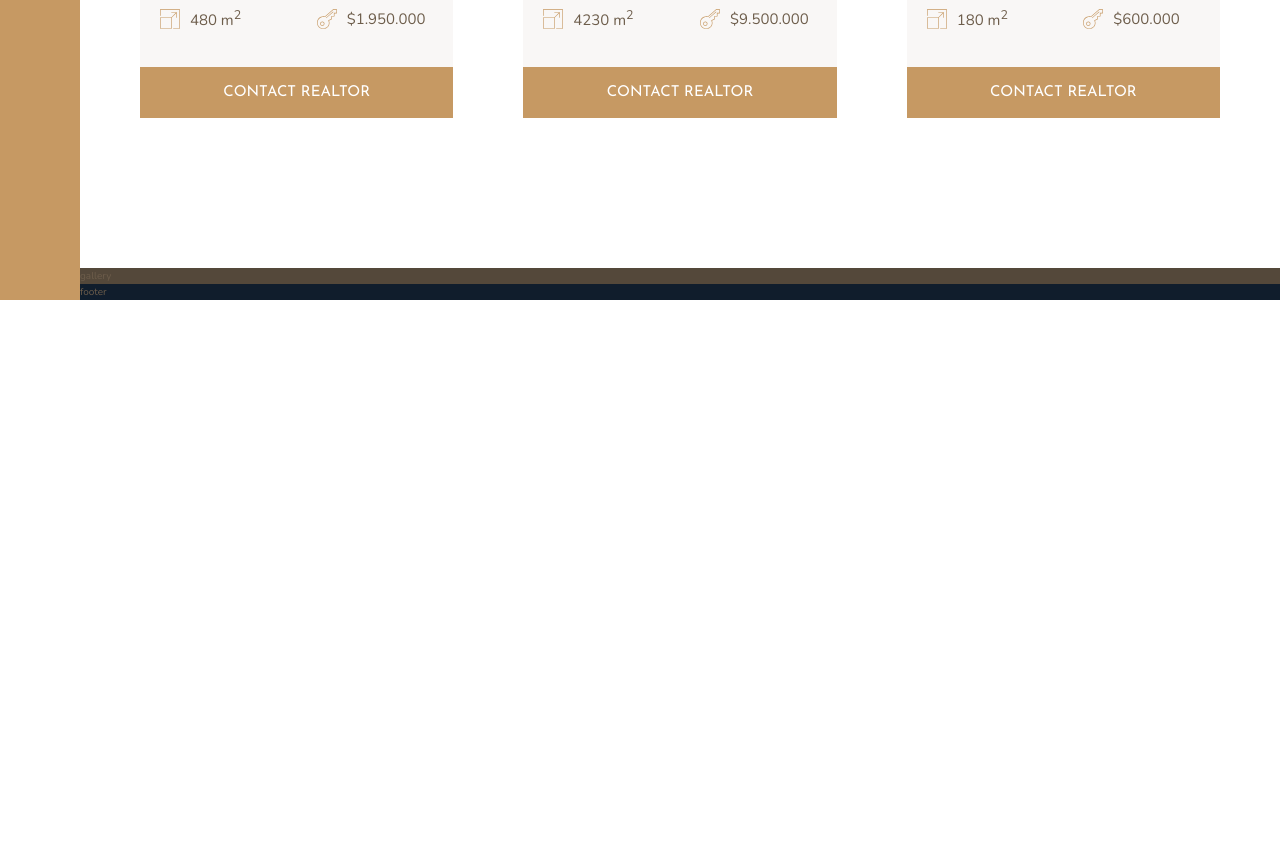
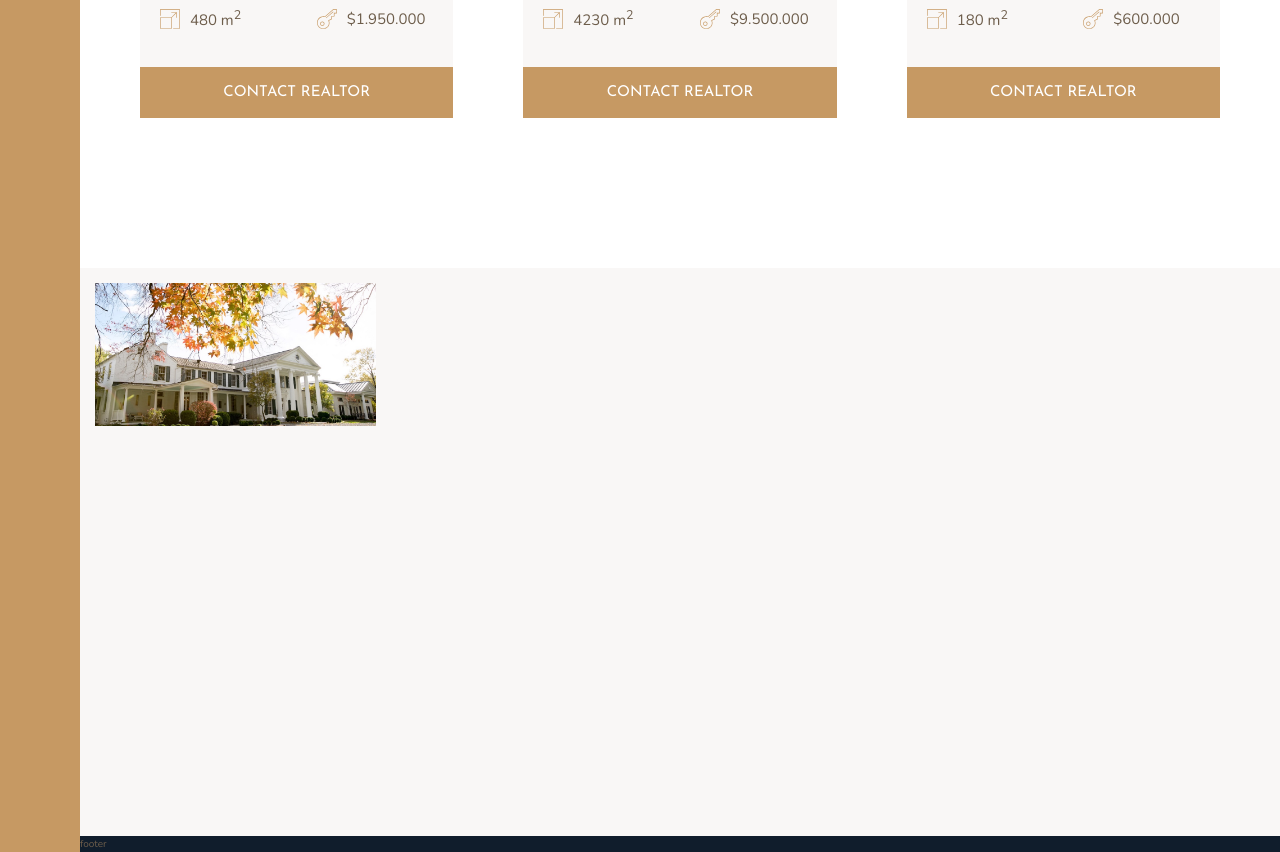
Before and after one commit to odabasi61/SASS-Nexter-Project, a website: page index.html in a window 1280 px wide. Shown: the part 2804-3656 px from the top of the page. Before the commit the page ends 3104 px from the top, so only its background shows below. Drawn offline with nearby package versions, Linux system fonts and the light colour scheme.

Commit message:
gallery section initialized

```diff
--- a/index.html
+++ b/index.html
@@ -311,7 +311,11 @@
       </div>
     </section>
 
-    <section class="gallery">gallery</section>
+    <section class="gallery">
+      <figure class="gallery__item gallery__item--1">
+        <img src="img/gal-1.jpeg" alt="Gallery image 1" class="gallery__img">
+      </figure>
+    </section>
 
     <footer class="footer">footer</footer>
   </body>
--- a/sass/_gallery.scss
+++ b/sass/_gallery.scss
@@ -1,4 +1,23 @@
 .gallery {
-  background-color: $color-grey-dark-1;
+  background-color: $color-grey-light-1;
   grid-column: full-start / full-end;
+  display: grid;
+  grid-template-columns: repeat(8, 1fr);
+  grid-template-rows: repeat(7, 5vw);
+  grid-gap: 1.5rem;
+  padding: 1.5rem;
+
+  &__item {
+&--1 {
+  grid-row: 1 / span 2;
+  grid-column: 1 / span 2;
 }
+  }
+
+  &__img {
+    width: 100%;
+    height: 100%;
+    object-fit: cover;
+    display: block;
+  }
+}
```
Also changed, not shown: css/style.css.
